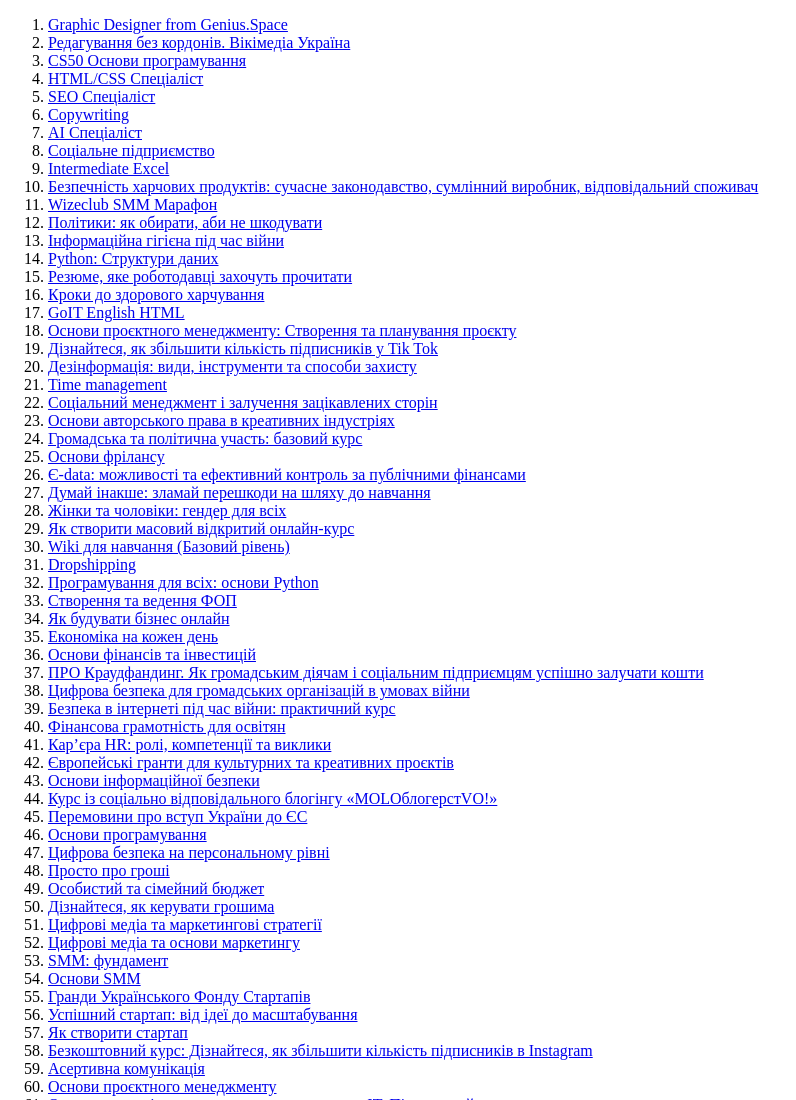
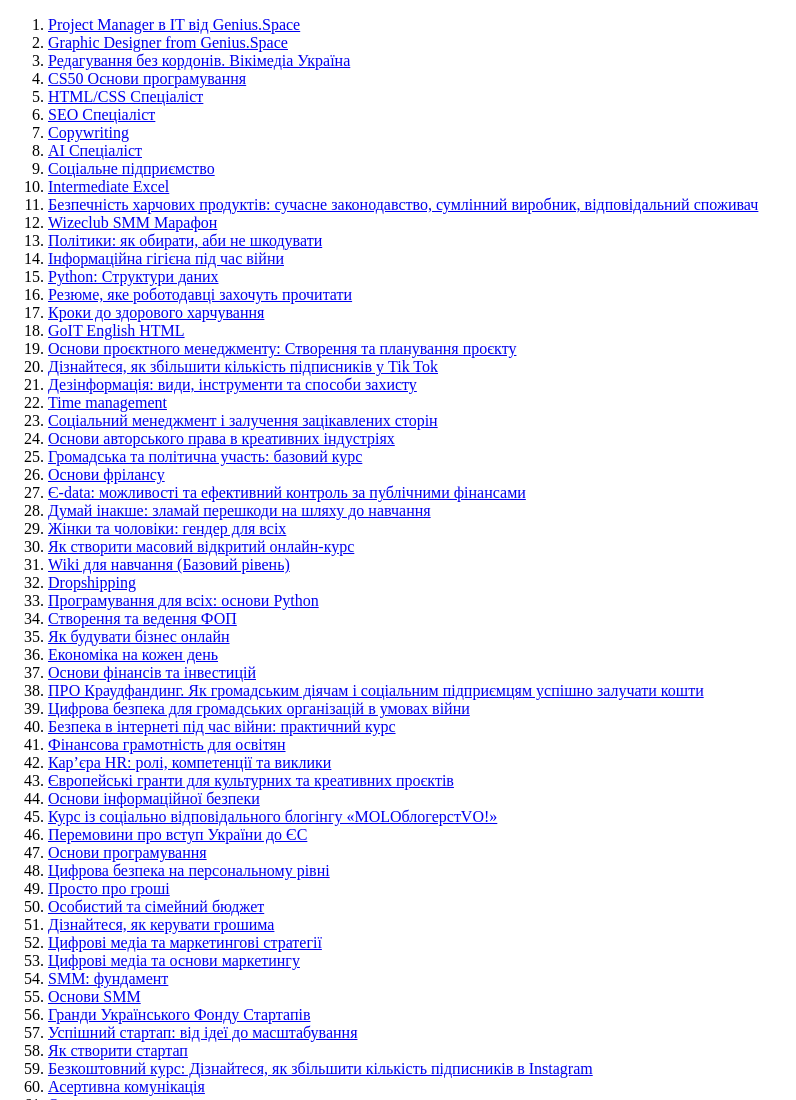
Before and after one commit to balanceweb/sertification, a plain HTML site: page index.html in a window 1280 px wide. Shown: the top 1100 px of the page, without its empty margins (0-796 px from the left). Drawn offline with Linux system fonts and the light colour scheme.

Commit message:
Project Manager в IT від Genius.Space

```diff
--- a/index.html
+++ b/index.html
@@ -9,7 +9,7 @@
     <ol class="main-list">
       <!-- <li class="list-item"><a class="list-link" href=""></a></li> -->
       <!-- <li class="list-item"><a class="list-link" href=""></a></li> -->
-      <!-- <li class="list-item"><a class="list-link" href=""></a></li> -->
+      <li class="list-item"><a class="list-link" href="./images/project_manager_in_it.pdf">Project Manager в IT від Genius.Space</a></li>
       <li class="list-item">
         <a class="list-link" href="./images/graph_design.pdf"
           >Graphic Designer from Genius.Space</a
```
Also changed, not shown: 1 other file.
